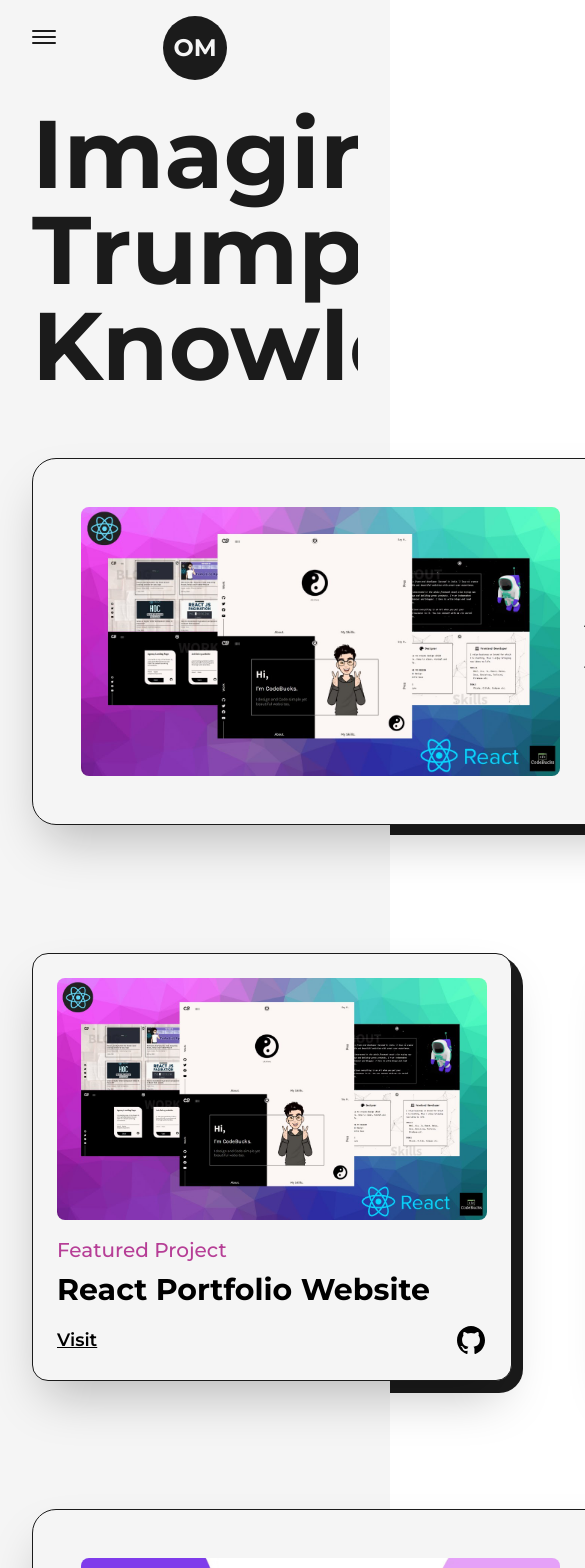
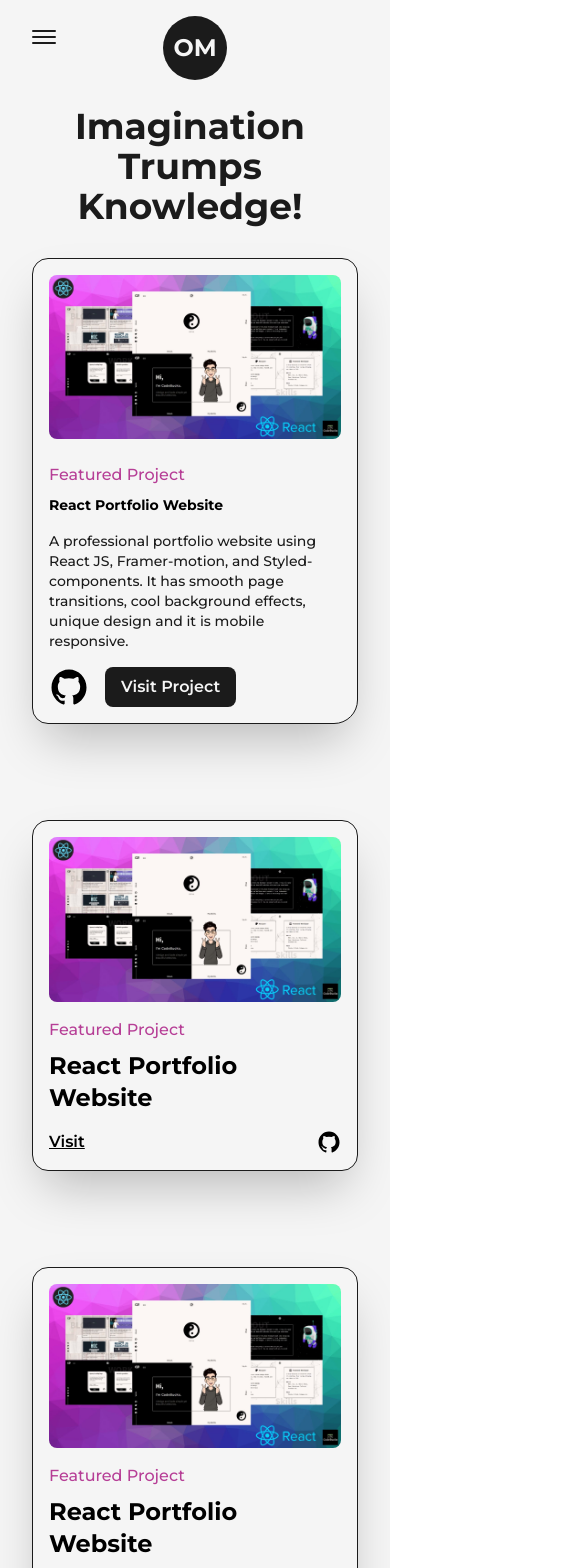
Before and after one commit to oli-mac/3D_portfolio, a Next.js app: page /projects in a window 390 px wide. Shown: the top 1568 px of the page, 585 px wide, since content can reach past the window. Built offline with nearby package versions, Linux system fonts and the light colour scheme.

Commit message:
responsiveness

```diff
--- a/src/components/Education.js
+++ b/src/components/Education.js
@@ -39,7 +39,7 @@
             <motion.div style={{scaleY: scrollYProgress}} className='absolute left-9 top-0 w-[4px] h-full bg-dark origin-top dark:bg-light
              md:w-[2px] md:left-[30px] xs:left-[20px]'/>
 
-            <ul className='w-full flex flex-col items-start justify-between ml-10 xs:ml-2'>
+            <ul className='w-full flex flex-col items-start justify-between ml-10 xs:ml-4'>
                 <Details
                     type="Bachelor Of Science In SoftWare Engineering"
                     time="2016-2020 "
--- a/src/pages/articles.js
+++ b/src/pages/articles.js
@@ -82,11 +82,15 @@
     return(
       <article className='w-full flex items-center justify-between relative rounded-br-2xl
       rounded-3xl border border-solid border-dark bg-light shadow-2xl p-12 dark:bg-dark dark:border-light
+      lg:flex-col lg:p-8 xs:rounded-2xl xs:rounded-br-3xl xs:p-4
+
       '>
-          <div className='absolute top-0 -right-3 -z-10 w-[101%] h-[103%] rounded-[2.5rem] bg-dark rounded-br-3xl dark:bg-light'/>
+          <div className='absolute top-0 -right-3 -z-10 w-[101%] h-[103%] rounded-[2.5rem] bg-dark rounded-br-3xl dark:bg-light
+        xs:-right-2 xs:h-[102%] xs:w-full xs:rounded-l-[1.5rem]
+        '/>
 
         <Link  href={link} target='_blank'
-        className='w-1/2 cursor-pointer overflow-hidden rounded-lg'
+        className='w-1/2 cursor-pointer overflow-hidden rounded-lg lg:w-full'
         >
           <FramerImage src={img} alt={title} className='w-full h-auto'
              whileHover={{scale:1.05}}
@@ -98,15 +102,16 @@
           />
         </Link>
 
-        <div className='w-1/2 flex flex-col items-start justify-between pl-6'>
-          <span className='text-primary font-medium text-xl dark:text-primaryDark'>{type}</span>
+        <div className='w-1/2 flex flex-col items-start justify-between pl-6 lg:w-full lg:pl-0 lg:pt-6'>
+          <span className='text-primary font-medium text-xl dark:text-primaryDark xs:text-base'>{type}</span>
           <Link href={link} target='_blank' className='hover:underline underline-offset-2'>
-            <h2 className='my-2 w-full text-left text-4xl font-bold dark:text-light'>{title}</h2>
+            <h2 className='my-2 w-full text-left text-4xl font-bold dark:text-light sm:text-sm'>{title}</h2>
           </Link>
           <p className='my-2 font-medium text-dark dark:text-light'>{summary}</p>
           <div className='mt-2 flex items-center'>
           <Link href={link} target='_blank' className='ml-4 rounded-lg bg-dark text-light p-2 px-6 text-lg font-semibold
-          dark:bg-light dark:text-dark '>
+          dark:bg-light dark:text-dark
+          sm:px-4 sm:text-base'>
             Visit Website
           </Link>
           </div>
@@ -149,7 +154,7 @@
         </Head>
         <main className='w-full mb-16 flex flex-col items-center justify-center overflow-hidden dark:text-light'>
             <Layout className='pt-16 px-0'>
-                <AnimatedText text="Hard Work Pays Off! " className='mb-16'/>
+                <AnimatedText text="Hard Work Pays Off! " className='mb-16 lg:!text-7xl sm:mb-8 sm:!text-6xl xs:!text-4xl'/>
                 <ul className='grid grid-cols-2 gap-16 lg:flex lg:flex-col'>
                     <Education />
 
@@ -158,7 +163,7 @@
 
                 </ul>
                 <h2 className='font-bold text-4xl w-full text-center my-16 mt-32'>Current Fous</h2>
-                <ul className='w-[95%] ml-10'>
+                <ul className='w-[95%] ml-10 lg:ml-0 gap-24 xl:gap-x-16 lg:gap-x-8 md:gap-y-24 sm:gap-x-0'>
                 <FeaturedProject
                     title=" React Portfolio Website"
                     link="/"
--- a/src/pages/projects.js
+++ b/src/pages/projects.js
@@ -19,11 +19,14 @@
   return(
     <article className='w-full flex items-center justify-between relative rounded-br-2xl
     rounded-3xl border border-solid border-dark bg-light shadow-2xl p-12 dark:bg-dark dark:border-light
+    lg:flex-col lg:p-8 xs:rounded-2xl xs:rounded-br-3xl xs:p-4
     '>
-        <div className='absolute top-0 -right-3 -z-10 w-[101%] h-[103%] rounded-[2.5rem] bg-dark rounded-br-3xl dark:bg-light'/>
+        <div className='absolute top-0 -right-3 -z-10 w-[101%] h-[103%] rounded-[2.5rem] bg-dark rounded-br-3xl dark:bg-light
+        xs:-right-2 sm:h-[102%] xs:w-full xs:rounded-l-[1.5rem]
+        '/>
 
       <Link  href={link} target='_blank'
-      className='w-1/2 cursor-pointer overflow-hidden rounded-lg'
+      className='w-1/2 cursor-pointer overflow-hidden rounded-lg lg:w-full'
       >
         <FramerImage src={img} alt={title} className='w-full h-auto'
            whileHover={{scale:1.05}}
@@ -35,18 +38,19 @@
         />
       </Link>
 
-      <div className='w-1/2 flex flex-col items-start justify-between pl-6'>
-        <span className='text-primary font-medium text-xl dark:text-primaryDark'>{type}</span>
+      <div className='w-1/2 flex flex-col items-start justify-between pl-6 lg:w-full lg:pl-0 lg:pt-6'>
+        <span className='text-primary font-medium text-xl dark:text-primaryDark xs:text-base'>{type}</span>
         <Link href={link} target='_blank' className='hover:underline underline-offset-2'>
-          <h2 className='my-2 w-full text-left text-4xl font-bold dark:text-light'>{title}</h2>
+          <h2 className='my-2 w-full text-left text-4xl font-bold dark:text-light sm:text-sm'>{title}</h2>
         </Link>
-        <p className='my-2 font-medium text-dark dark:text-light'>{summary}</p>
+        <p className='my-2 font-medium text-dark dark:text-light sm:text-sm'>{summary}</p>
         <div className='mt-2 flex items-center'>
         <Link href={github} target='_blank' className='w-10'>
           <GithubIcon />
         </Link>
         <Link href={link} target='_blank' className='ml-4 rounded-lg bg-dark text-light p-2 px-6 text-lg font-semibold
-        dark:bg-light dark:text-dark '>
+        dark:bg-light dark:text-dark
+        sm:px-4 sm:text-base'>
           Visit Project
         </Link>
         </div>
@@ -58,9 +62,10 @@
 const Project = ({type, title, img, link, github}) => {
   return(
     <article className='w-full flex flex-col items-center justify-center
-    rounded-2xl border border-solid border-dark bg-light shadow-2xl p-6 relative dark:bg-dark dark:border-light
+    rounded-2xl border border-solid border-dark bg-light shadow-2xl p-6 relative dark:bg-dark dark:border-light xs:p-4
     '>
-        <div className='absolute top-0 -right-3 -z-10 w-[101%] h-[103%] rounded-[2rem] bg-dark rounded-br-3xl dark:bg-light'/>
+        <div className='absolute top-0 -right-3 -z-10 w-[101%] h-[103%] rounded-[2rem] bg-dark rounded-br-3xl dark:bg-light
+        md:-right-2 md:w-[102%] xs:h-[102%] xs:rounded-[1.5rem]'/>
       <Link  href={link} target='_blank'
       className='w-full cursor-pointer overflow-hidden rounded-lg'
       >
@@ -71,15 +76,15 @@
       </Link>
 
       <div className='w-full flex flex-col items-start justify-between mt-4'>
-        <span className='text-primary dark:text-primaryDark font-medium text-xl'>{type}</span>
+        <span className='text-primary dark:text-primaryDark font-medium text-xl lg:text-lg md:text-base'>{type}</span>
         <Link href={link} target='_blank' className='hover:underline underline-offset-2'>
-          <h2 className='my-2 w-full text-left text-3xl font-bold'>{title}</h2>
+          <h2 className='my-2 w-full text-left text-3xl font-bold lg:text-2xl'>{title}</h2>
         </Link>
         <div className='w-full mt-2 flex items-center justify-between'>
-        <Link href={link} target='_blank' className='text-lg font-semibold underline'>
+        <Link href={link} target='_blank' className='text-lg font-semibold underline md:text-base'>
           Visit
         </Link>
-        <Link href={github} target='_blank' className='w-8'>
+        <Link href={github} target='_blank' className='w-8 md:w-6'>
           <GithubIcon />
         </Link>
 
@@ -98,9 +103,9 @@
       </Head>
       <main className='w-full mb-16 flrx flex-col items-center justify-center dark:text-light'>
         <Layout className='pt-16 pb-20 px-12'>
-          <AnimatedText text="Imagination Trumps Knowledge!" className='mb-16'/>
+          <AnimatedText text="Imagination Trumps Knowledge!" className='mb-16 lg:!text-7xl sm:mb-8 sm:!text-6xl xs:!text-4xl'/>
 
-          <div className='grid grid-cols-12 gap-24 gap-y-32'>
+          <div className='grid grid-cols-12 gap-24 gap-y-32 xl:gap-x-16 lg:gap-x-8 md:gap-y-24 sm:gap-x-0'>
             <div className='col-span-12'>
                 <FeaturedProject
                 title=" React Portfolio Website"
@@ -112,7 +117,7 @@
                 img={project1}
                 />
             </div>
-            <div className='col-span-6'>
+            <div className='col-span-6 sm:col-span-12'>
 
                 <Project
                     title=" React Portfolio Website"
@@ -124,7 +129,7 @@
                     img={project1}
                   />
             </div>
-            <div className='col-span-6'>
+            <div className='col-span-6 sm:col-span-12'>
             <Project
                     title=" React Portfolio Website"
                     summary="A professional portfolio website using React JS, Framer-motion, and Styled-components. It has smooth
@@ -144,7 +149,7 @@
                 img={project2}
                 />
             </div>
-            <div className='col-span-6'>
+            <div className='col-span-6 sm:col-span-12'>
             <Project
                 title=" React Portfolio Website"
                 summary="A professional portfolio website using React JS, Framer-motion, and Styled-components. It has smooth
@@ -155,7 +160,7 @@
                 img={project2}
                 />
             </div>
-            <div className='col-span-6'>
+            <div className='col-span-6 sm:col-span-12'>
             <Project
                     title=" React Portfolio Website"
                     summary="A professional portfolio website using React JS, Framer-motion, and Styled-components. It has smooth
```
